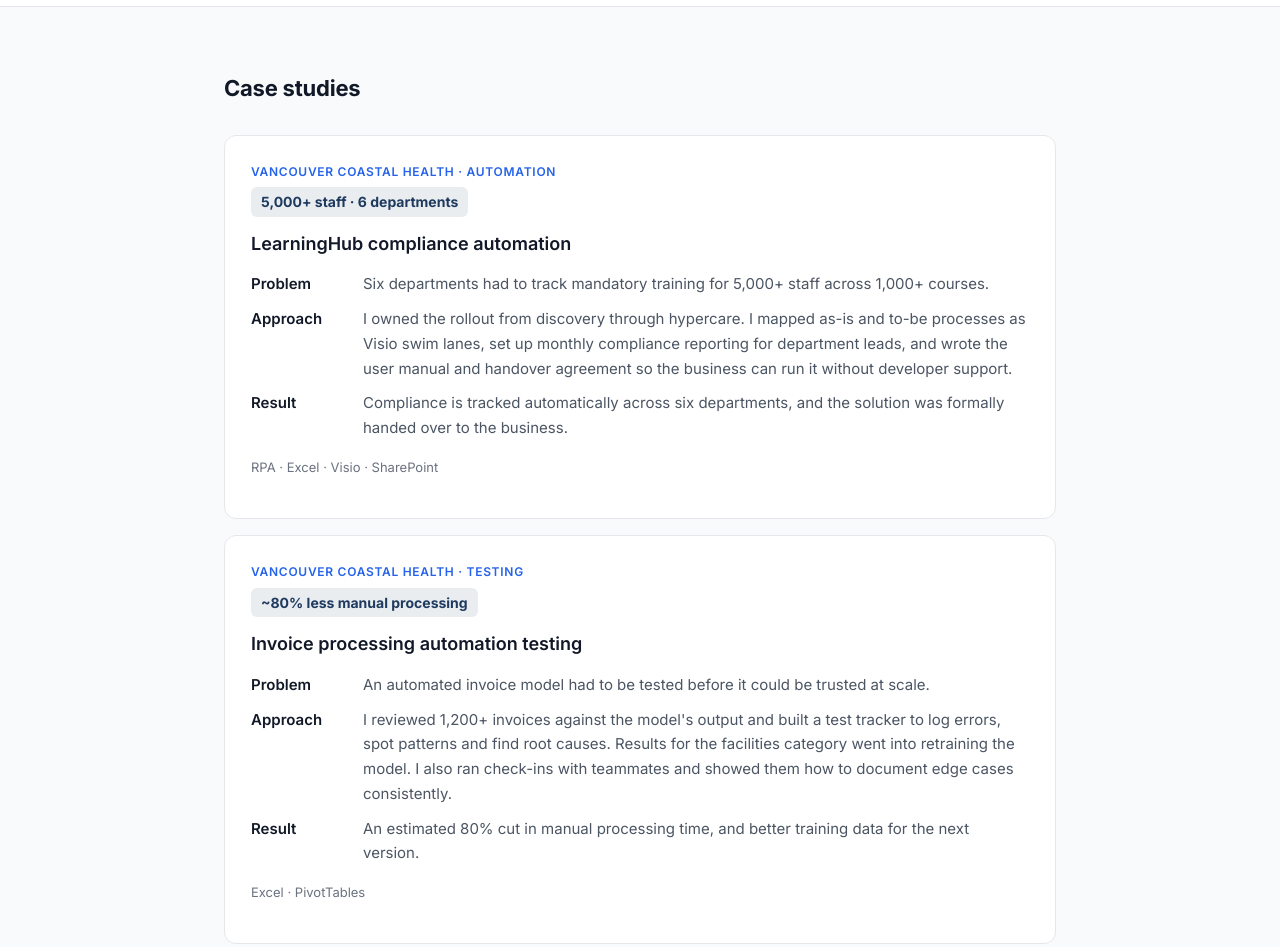
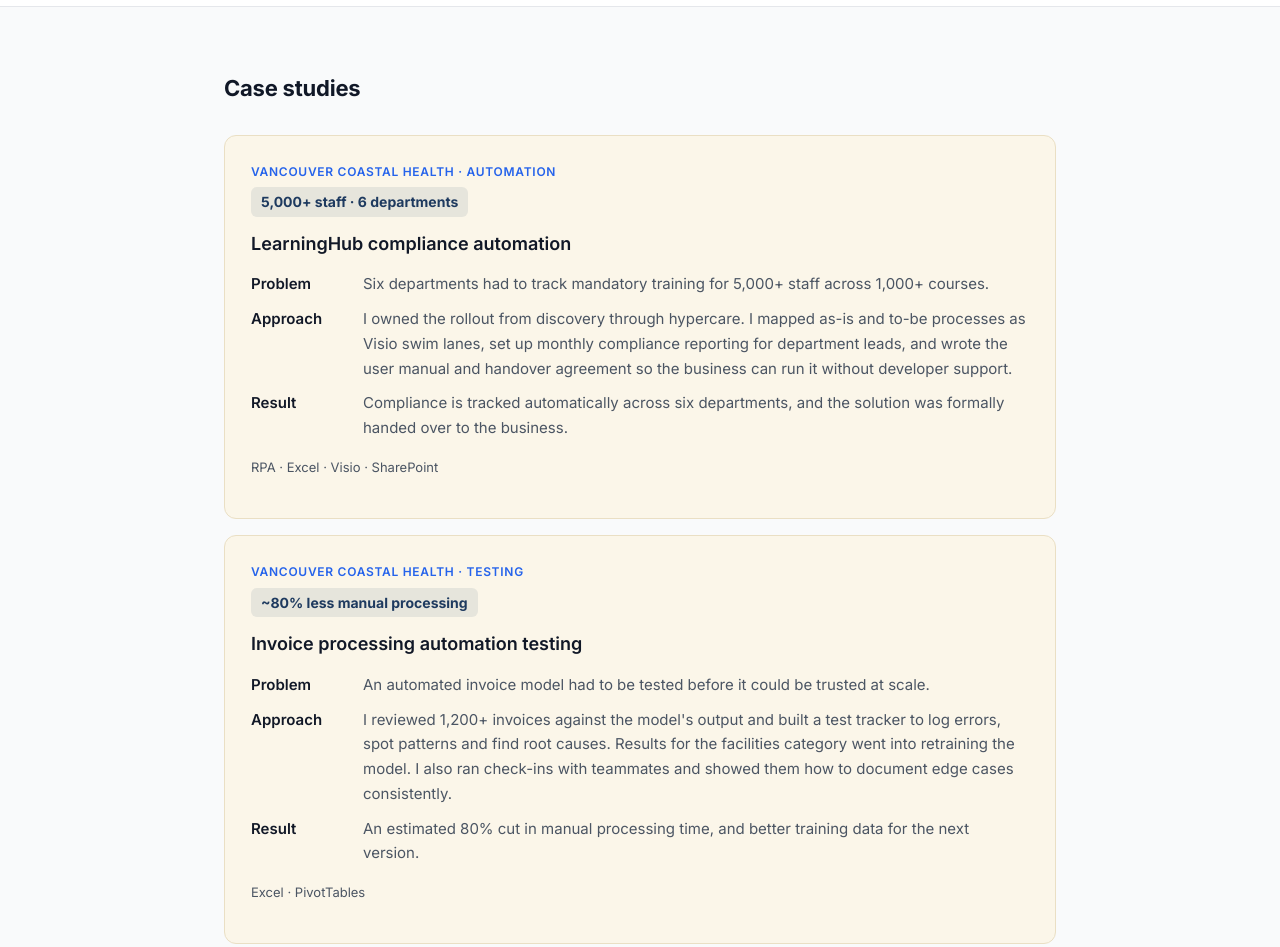
Before and after one commit to victorccyu/victorccyu.github.io, a plain HTML site: page index.html in a window 1280 px wide. Shown: the part 1940-2887 px from the top of the page. Drawn offline with Linux system fonts and the light colour scheme.

Commit message:
Warm cream case study cards
Use a soft cream fill and warm border on case study cards, and darken the small grey text inside them so contrast still passes.

Co-Authored-By: Claude Haiku 5.5 <noreply@anthropic.com>
Claude-Session: https://claude.ai/code/session_01Xn2pevyKJY2Y2KqvTve44q

```diff
--- a/index.html
+++ b/index.html
@@ -118,14 +118,14 @@
   .job { margin-bottom: 40px; }
   .job:last-child { margin-bottom: 0; }
 
-  .case { border: 1px solid var(--line); border-radius: 12px; padding: 26px; margin-bottom: 16px; background: var(--bg); }
+  .case { border: 1px solid #eadfc4; border-radius: 12px; padding: 26px; margin-bottom: 16px; background: #fbf6e9; }
   .case:last-child { margin-bottom: 0; }
   .case .org { font-size: 12px; font-weight: 600; text-transform: uppercase; letter-spacing: .06em; color: var(--accent-2); margin: 0 0 6px; }
   .case h3 { font-size: 18px; margin-bottom: 14px; }
   .case dl { margin: 0; display: grid; grid-template-columns: 96px 1fr; gap: 10px 16px; font-size: 15px; }
   .case dt { font-weight: 600; color: var(--ink); }
   .case dd { margin: 0; color: var(--muted); }
-  .stack { margin-top: 16px; font-size: 13px; color: var(--soft); }
+  .stack { margin-top: 16px; font-size: 13px; color: var(--muted); }
   @media (max-width: 560px) { .case dl { grid-template-columns: 1fr; gap: 2px; } .case dt { margin-top: 10px; } }
 
   .chips { display: flex; flex-wrap: wrap; gap: 8px; }
@@ -148,7 +148,7 @@
   .case .outcome { display: inline-block; font-weight: 700; color: var(--accent); background: color-mix(in srgb, var(--accent) 9%, transparent); border-radius: 6px; padding: 3px 10px; margin: 0 0 12px; font-size: 14px; }
   figure { margin: 18px 0 0; }
   figure img { width: 100%; max-width: 560px; height: auto; display: block; border-radius: 12px; border: 1px solid var(--line); }
-  figcaption { font-size: 13px; color: var(--soft); margin-top: 8px; }
+  figcaption { font-size: 13px; color: var(--muted); margin-top: 8px; }
   .band { position: relative; background: none; border: none; }
   .band::before { content: ""; position: absolute; top: 0; bottom: 0; left: 50%; width: 100vw; transform: translateX(-50%);
     background: var(--panel); border-top: 1px solid var(--line); border-bottom: 1px solid var(--line); z-index: -1; }
```
